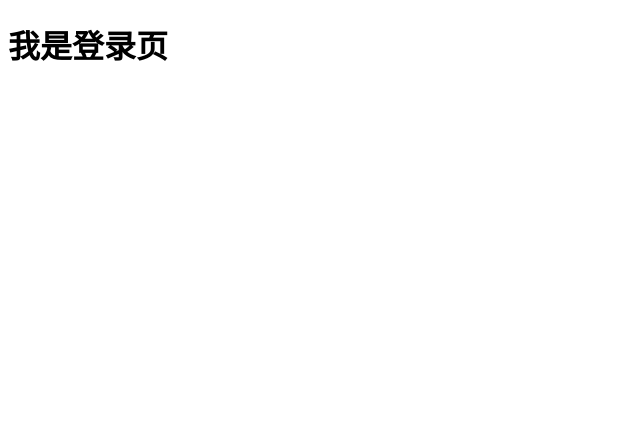
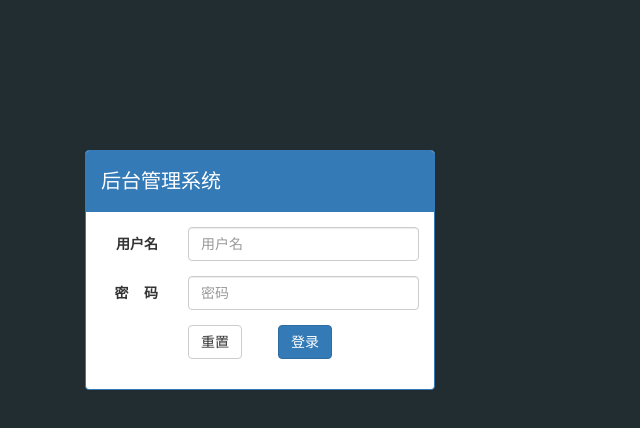
Before and after one commit to tangjiajia1/letao, a website: page public/1-back/login.html in a window 1280 px wide. Shown: the whole page, without its empty margins (0-640 px from the left). Drawn offline with Linux system fonts and the light colour scheme; files that its build step writes are made by us from their sources.

Commit message:
登录页完成一半

```diff
--- /dev/null
+++ b/public/1-back/js/login.js
@@ -0,0 +1,93 @@
+/**
+ * 表单验证配置
+ * 1、用户名不能为空，长度为2-6为
+ * 2、密码不能为空，长度为6-12为
+ */
+$("#form").bootstrapValidator({
+   //2. 指定校验时的图标显示，默认是bootstrap风格
+   feedbackIcons: {
+    valid: 'glyphicon glyphicon-ok',//效验成功
+    invalid: 'glyphicon glyphicon-remove',//校验失败
+    validating: 'glyphicon glyphicon-refresh'//校验中
+  },
+
+  //指定效验字段,input 设置name
+  fields:{
+    username:{
+      //效验规则
+      validators:{
+        //非空效验
+        notEmpty:{
+          message:"请输入用户名"
+        },
+        //长度效验
+        stringLength:{
+          min:2,
+          max:6,
+          message:"用户名不能超过2-6位"
+        }
+      }
+    },
+    password:{
+      validators:{
+        //非空效验
+        notEmpty:{
+          message:"密码不能为空"
+        },
+        //长度效验
+        stringLength:{
+          min:6,
+          max:12,
+          message:"密码不能超过6-12位"
+        }
+      }
+    }
+  }
+});
+
+/**
+ * 提交功能：
+ * 效验成功后会触发一个事件，表单验证成功事件
+ * 默认是提交表单，页面会跳转
+ * 我们需要注册表单验证成功事件，在成功事件中，阻止默认的提交，要通过ajax提交
+ */
+$("#form").on("success.form.bv",function(e){
+  // return false 没有语义性
+  e.preventDefault();
+
+  console.log("默认行为被阻止了，要通过ajax提交");
+
+  $.ajax({
+    type:"get",
+    url:"/employee/employeeLogout",
+    data:$("#form").serialize(),
+    dataType:"json",
+    success:function(info){
+      console.log(info);
+      if(info.error==1000){
+        aleret("用户名不存在");
+      }
+      if(info.error==1001){
+        alert("密码错误");
+      }
+      if(info.success){
+        //登录成功
+        location.href="index.html";
+      }
+    }
+  })
+});
+
+/**
+ * 重置按钮功能
+ */
+$("[type='reset']").click(function(){
+  //获取表单验证的实例
+  /**
+   * resetForm(booleab)
+   * resetForm()只重置状态
+   * resetForm(true)重置内容和状态
+   */
+ var boots= $("#form").data("bootstrapValidator");
+ boots.resetForm();
+})
--- a/public/1-back/login.html
+++ b/public/1-back/login.html
@@ -5,11 +5,56 @@
   <meta name="viewport" content="width=device-width, initial-scale=1.0">
   <meta http-equiv="X-UA-Compatible" content="ie=edge">
   <title>乐淘电商</title>
-  <link rel="stylesheet" href="lib/bootstrap/css/bootstrap-theme.css">
+  <link rel="stylesheet" href="lib/bootstrap/css/bootstrap.css">
+  <link rel="stylesheet" href="lib/bootstrap-validator/css/bootstrapValidator.min.css">
+  <link rel="stylesheet" href="css/common.css">
 </head>
-<body>
-  <h1>我是登录页</h1>
+<body class="body_bg">
+  <!--
+  xx-primary  深蓝色
+  xx-default  灰白色
+  xx-danger   红色
+  xx-success  绿色
+
+  xx-info     浅蓝色
+  xx-warning  黄色
+-->
+
+  <!-- 空间分配 大屏占4份 -->
+  <div class="container">
+    <div class="col-lg-4 clo-lg-offset-4">
+      <div class="panel  panel-primary mt_150">
+        <div class="panel-heading">
+          <h3 class="panel-title panel-primary">后台管理系统</h3>
+        </div>
+        <div class="panel-body">
+            <form class="form-horizontal" name="form" id="form">
+                <div class="form-group">
+                  <label for="username" class="col-sm-3 control-label">用户名</label>
+                  <div class="col-sm-9">
+                    <input type="text" name="username" class="form-control" id="username" placeholder="用户名">
+                  </div>
+                </div>
+                <div class="form-group">
+                  <label for="password" class="col-sm-3 control-label">密&nbsp;&nbsp;&nbsp;&nbsp;码</label>
+                  <div class="col-sm-9">
+                    <input type="password" name="password" class="form-control" id="password" placeholder="密码">
+                  </div>
+                </div>
+                <div class="form-group">
+                  <div class="col-sm-offset-3 col-sm-6">
+                    <button type="reset" class="btn btn-default pull-left">重置</button>
+                    <button type="submit" class="btn btn-primary pull-right">登录</button>
+                  </div>
+                </div>
+              </form>
+        </div>
+      </div>
+    </div>
+  </div>
   <script src="lib/jquery/jquery.js"></script>
   <script src="lib/bootstrap/js/bootstrap.js"></script>
+  <script src="lib/bootstrap-validator/js/bootstrapValidator.js"></script>
+  <script src="js/login.js"></script>
 </body>
 </html>
```
